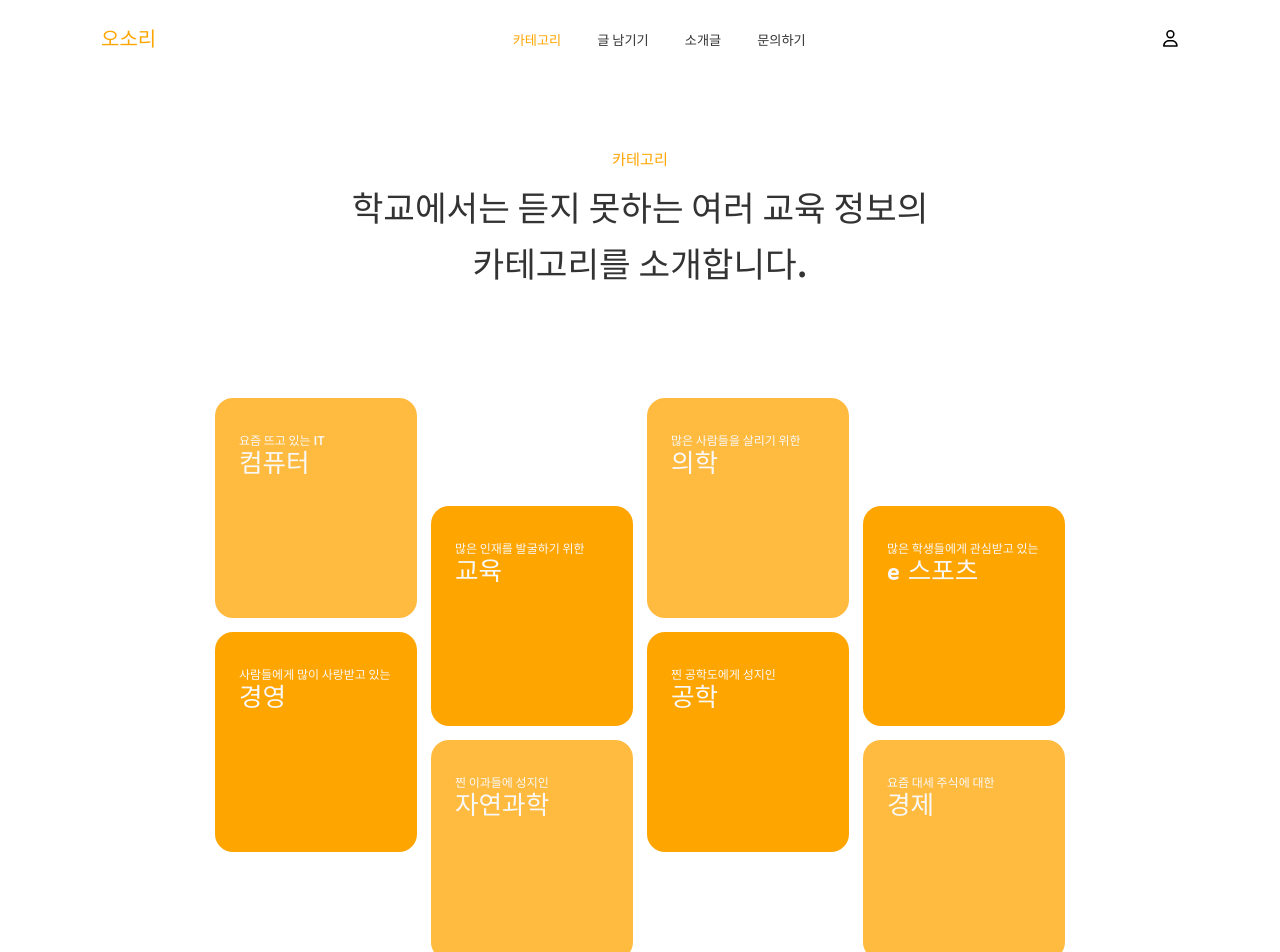
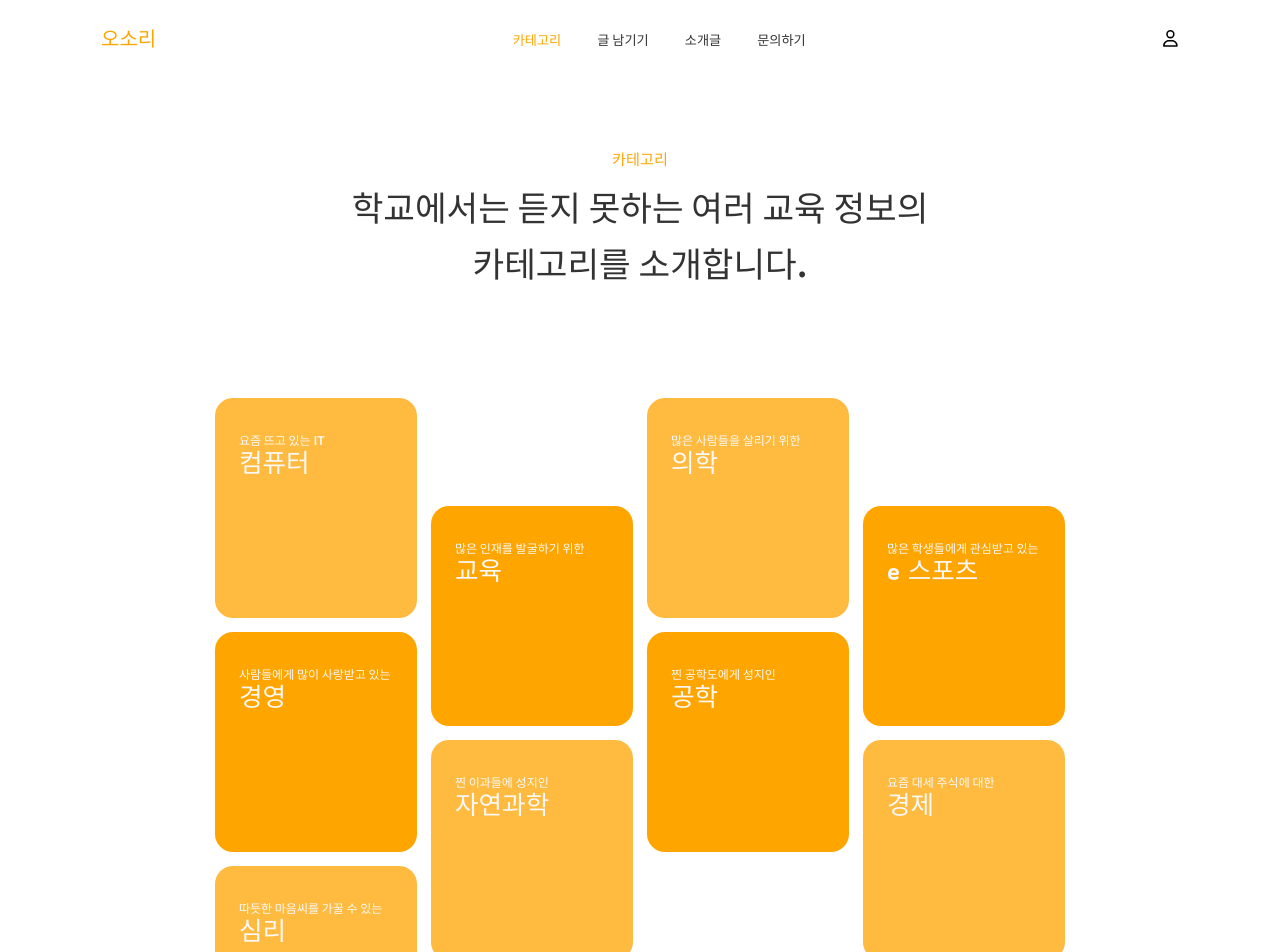
Before and after one commit to helloworld442/edu-DESIGN, a React (Create React App) app: page /category in a window 1280 px wide. Shown: the top 952 px of the page. Built offline with nearby package versions, Linux system fonts and the light colour scheme.

Commit message:
feat : feat feed title hover color

```diff
--- a/src/components/Category/CategoryList.jsx
+++ b/src/components/Category/CategoryList.jsx
@@ -34,6 +34,11 @@ const categorys = [
     categoryId: 8,
     categoryName: "경제",
     categoryDesc: "요즘 대세 주식에 대한",
+  },
+  {
+    categoryId: 9,
+    categoryName: "심리",
+    categoryDesc: "따듯한 마음씨를 가꿀 수 있는",
   },
 ];
 
--- a/src/components/Feed/FeedItem.jsx
+++ b/src/components/Feed/FeedItem.jsx
@@ -39,6 +39,11 @@ const FeedItemTitle = styled.h3`
   font-weight: 650;
   font-size: 16px;
   color: rgb(20, 22, 23);
+
+  &:hover {
+    color: rgb(255, 165, 0, 0.8);
+    cursor: pointer;
+  }
 `;
 
 const FeedItemContent = styled.h5`
```
